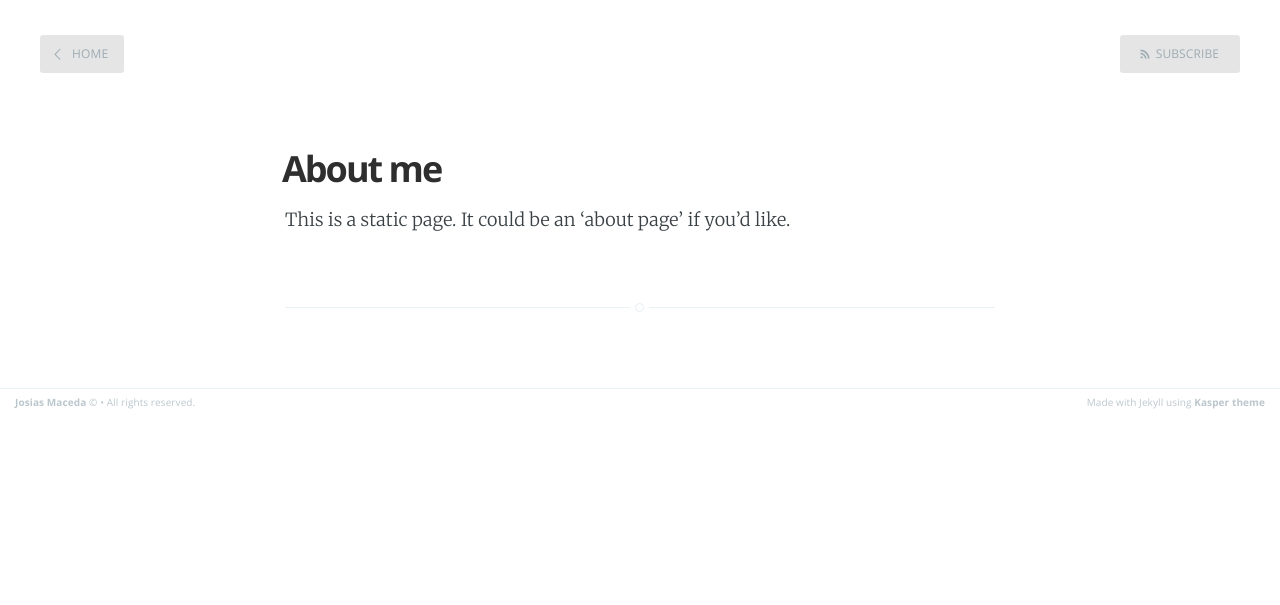
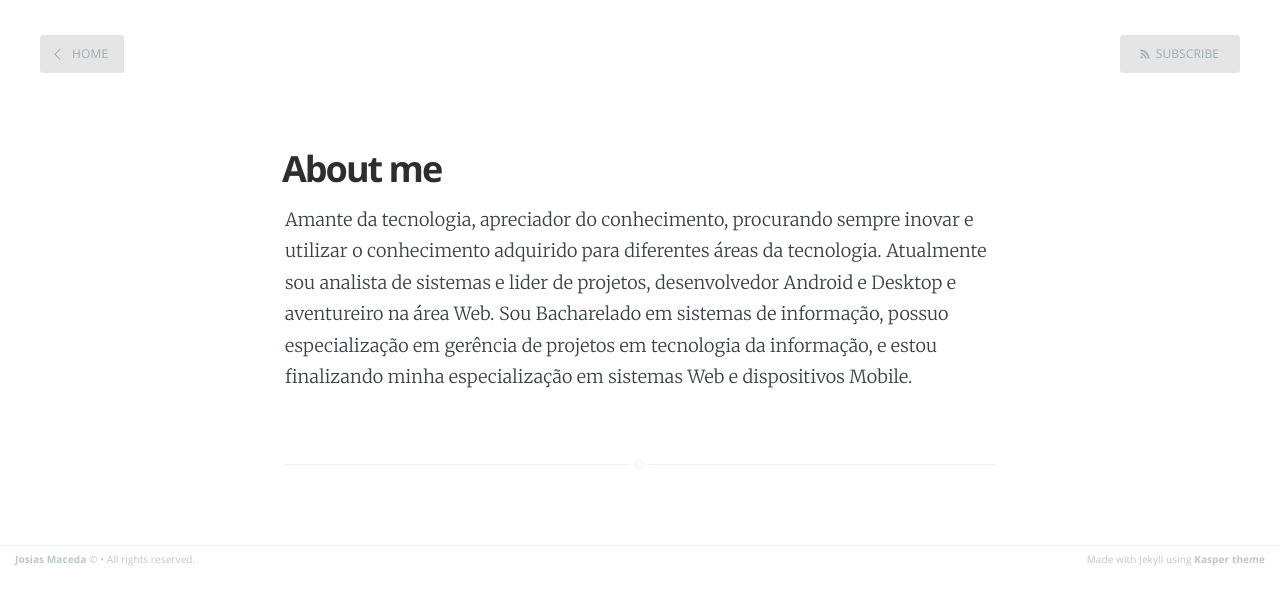
Before and after one commit to josiasmaceda/josiasmaceda.github.io, a Jekyll site: the page built from about.md, in a window 1280 px wide. Shown: the top 605 px of the page. Built offline with Jekyll 4.4.1, drawn with Linux system fonts in a browser that asks for light colours.

Commit message:
Atualizado informações da pagina about.md; Deletado arquivos não utilizados no Blog

```diff
--- a/about.md
+++ b/about.md
@@ -3,4 +3,9 @@ layout: page
 title: About me
 ---
 
-This is a static page. It could be an 'about page' if you'd like.
+Amante da tecnologia, apreciador do conhecimento,
+procurando sempre inovar e utilizar o conhecimento adquirido para diferentes áreas da tecnologia.
+Atualmente sou analista de sistemas e lider de projetos, desenvolvedor Android e Desktop
+e aventureiro na área Web. Sou Bacharelado em sistemas de informação,
+possuo especialização em gerência de projetos em tecnologia da informação,
+e estou finalizando minha especialização em sistemas Web e dispositivos Mobile.
```
Also changed, not shown: _includes/disqus-preview.html (deleted, +0 -15 lines), _includes/disqus_.html (deleted, +0 -15 lines).
